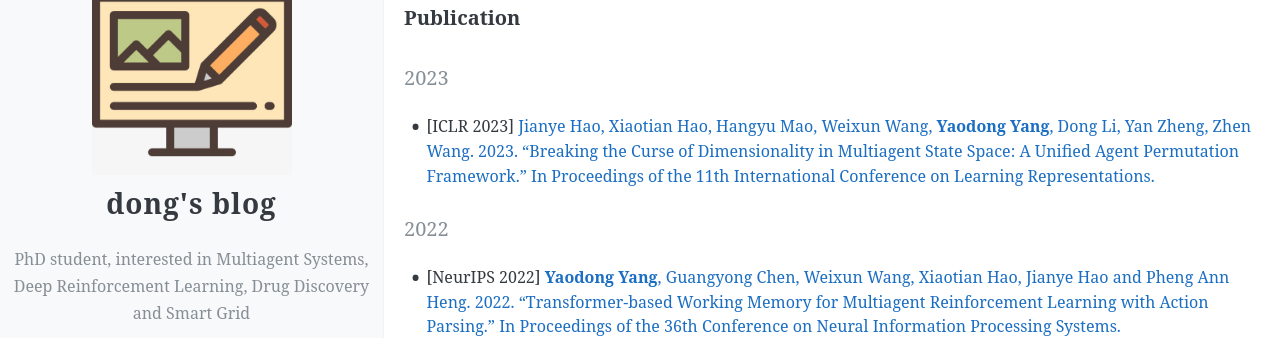
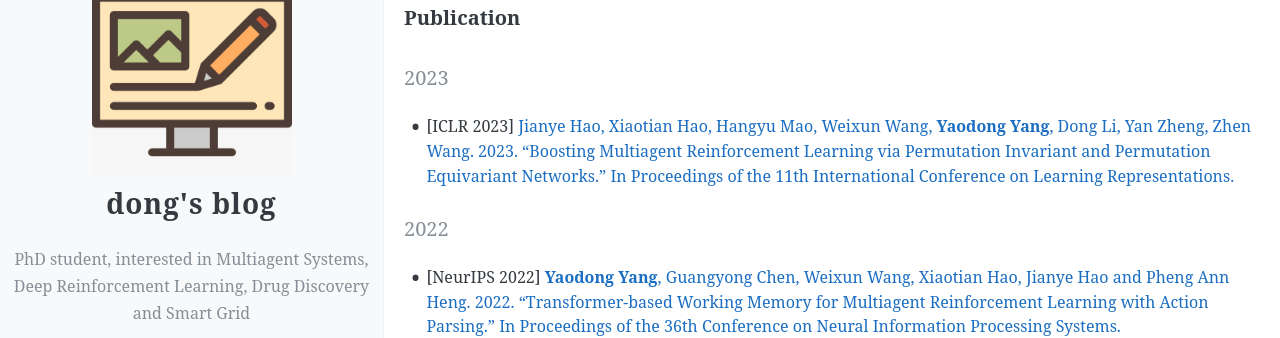
Before and after one commit to CNDOTA/CNDOTA.github.io, a Jekyll site: the page built from about.md, in a window 1280 px wide and 1400 px high, scrolled down 573 px. Shown: the part 145-483 px from the top of the window. Built offline with Jekyll 4.4.1, drawn with Linux system fonts in a browser that asks for light colours; comment, search, counter and statistics services are not loaded; some of the changed text lies outside the part shown.

Commit message:
'20231008'

```diff
--- a/about.md
+++ b/about.md
@@ -34,7 +34,7 @@ supervised by Prof. [Pheng Ann Heng](http://www.cse.cuhk.edu.hk/~pheng/) and Pro
 
 #### 2023
 - [ICLR 2023] [Jianye Hao, Xiaotian Hao, Hangyu Mao, Weixun Wang, **Yaodong Yang**, Dong Li, Yan Zheng, Zhen Wang. 2023.
-“Breaking the Curse of Dimensionality in Multiagent State Space: A Unified Agent Permutation Framework.”
+“Boosting Multiagent Reinforcement Learning via Permutation Invariant and Permutation Equivariant Networks.”
 In Proceedings of the 11th International Conference on Learning Representations.](https://openreview.net/forum?id=OxNQXyZK-K8)
 
 
```
Also changed, not shown: other parts of about.md (+1 -1 lines).
